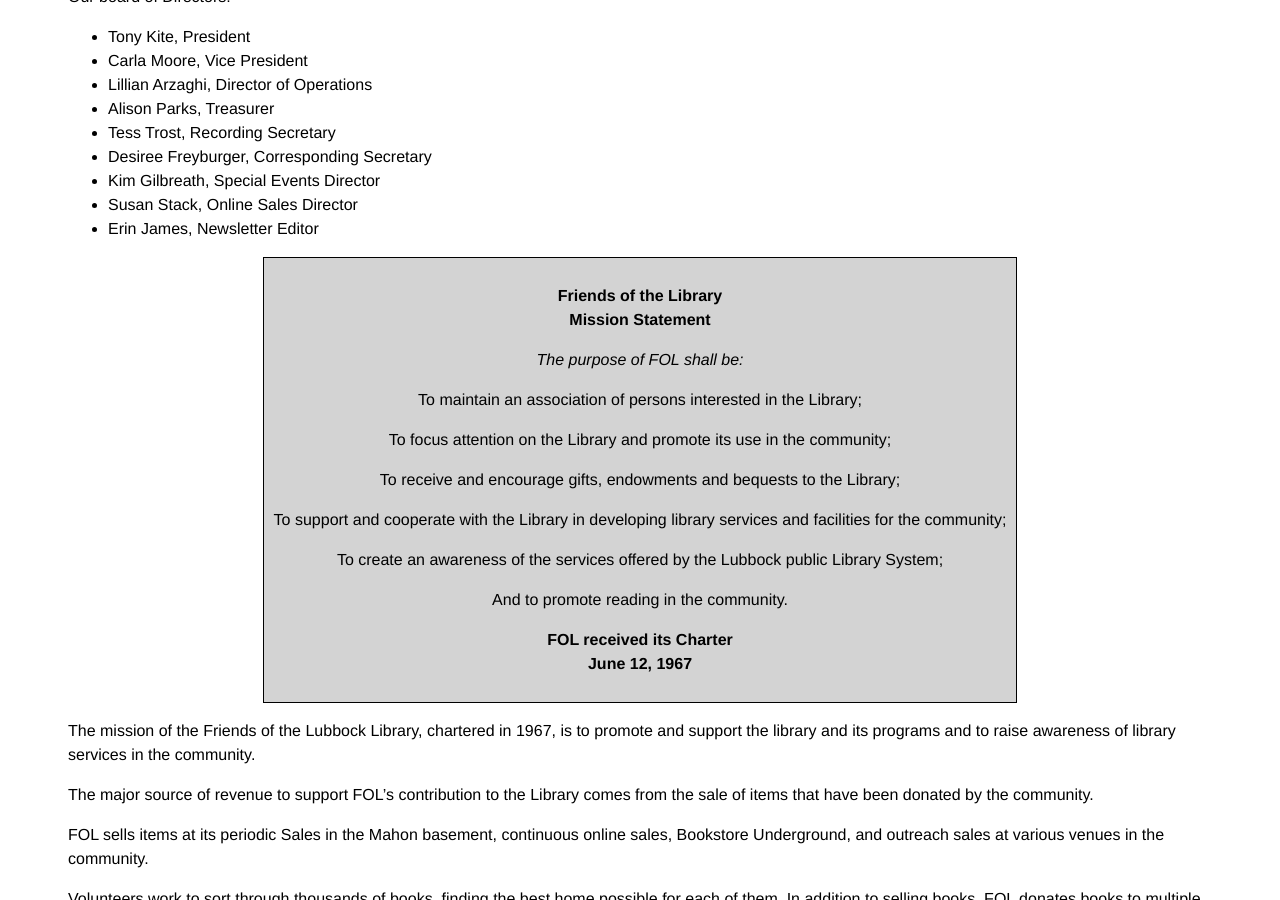
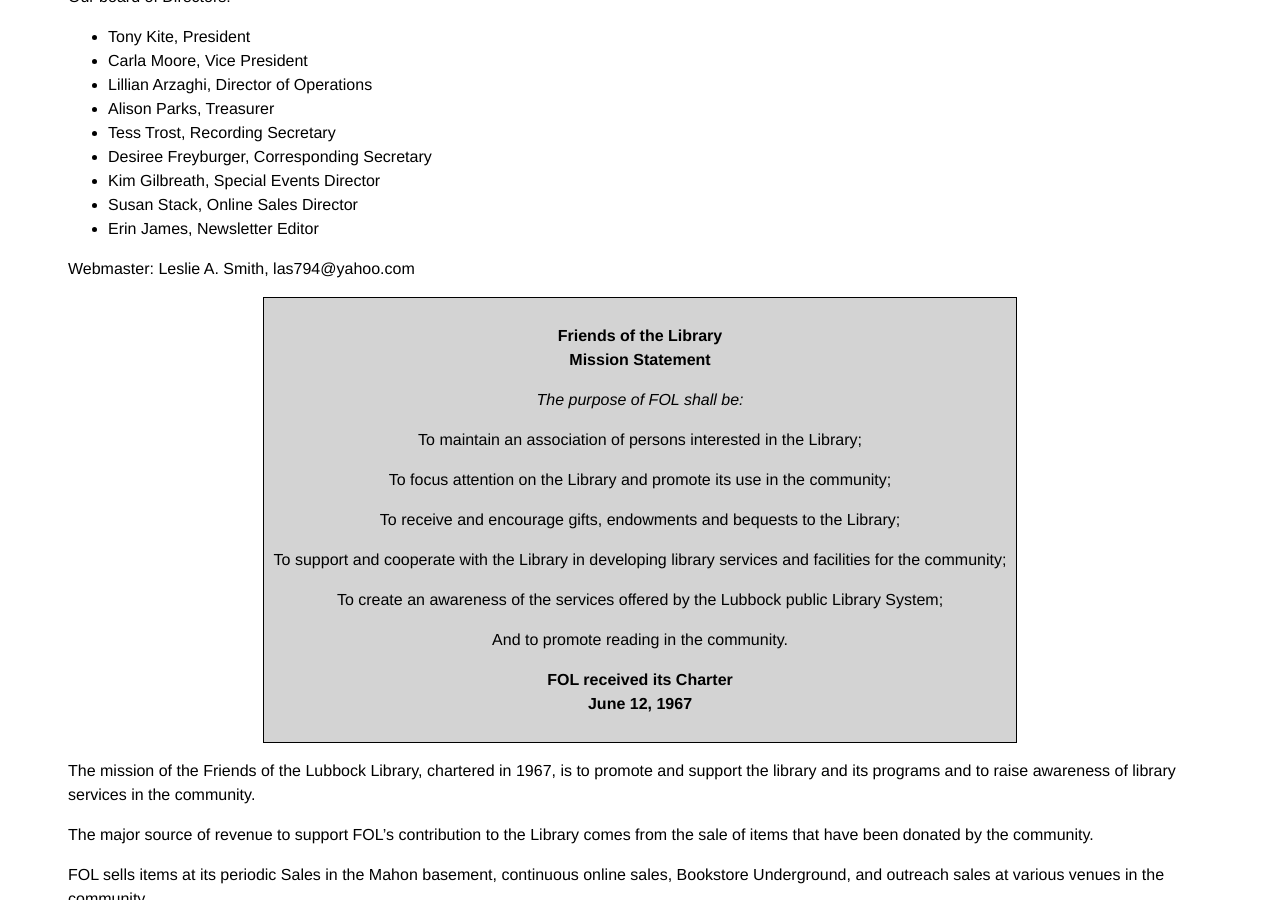
Before and after one commit to lubbockfol/lubbockfol.github.io, a Jekyll site: the page contact.html, which Jekyll copies as it is, in a window 1280 px wide and 900 px high, scrolled down 361 px. Built offline with Jekyll 4.4.1, drawn with Linux system fonts in a browser that asks for light colours.

Commit message:
Update contact.html

```diff
--- a/contact.html
+++ b/contact.html
@@ -45,6 +45,7 @@
 	<li>Susan Stack, Online Sales Director</li>
 	<li>Erin James, Newsletter Editor</li>
 </ul>
+<p>Webmaster: Leslie A. Smith, las794@yahoo.com</p>
 
 <div align="center">
 <table style=" border: 1px solid black; white-space: nowrap;" cellspacing="0" cellpadding="10" role="presentation">
```
